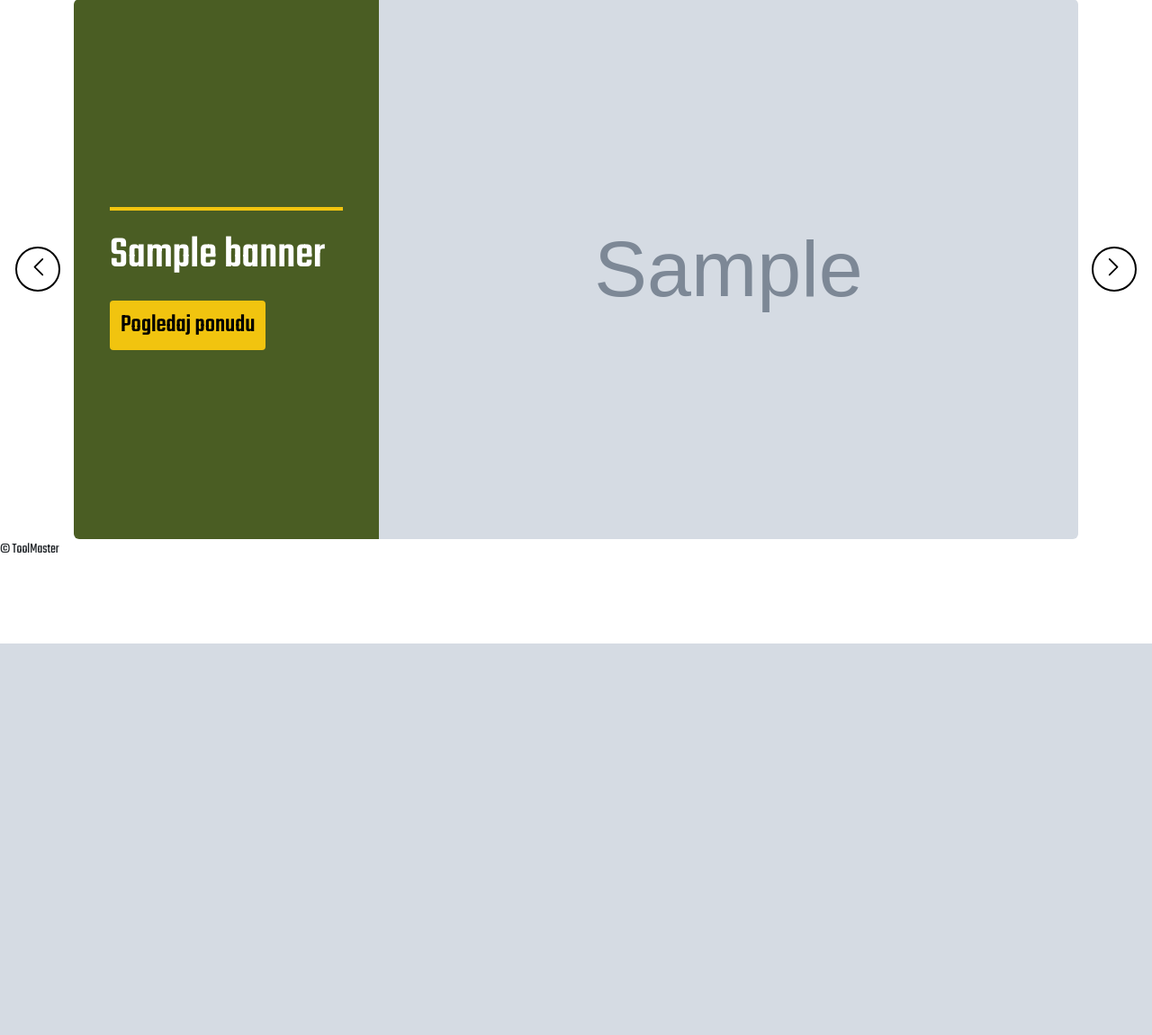
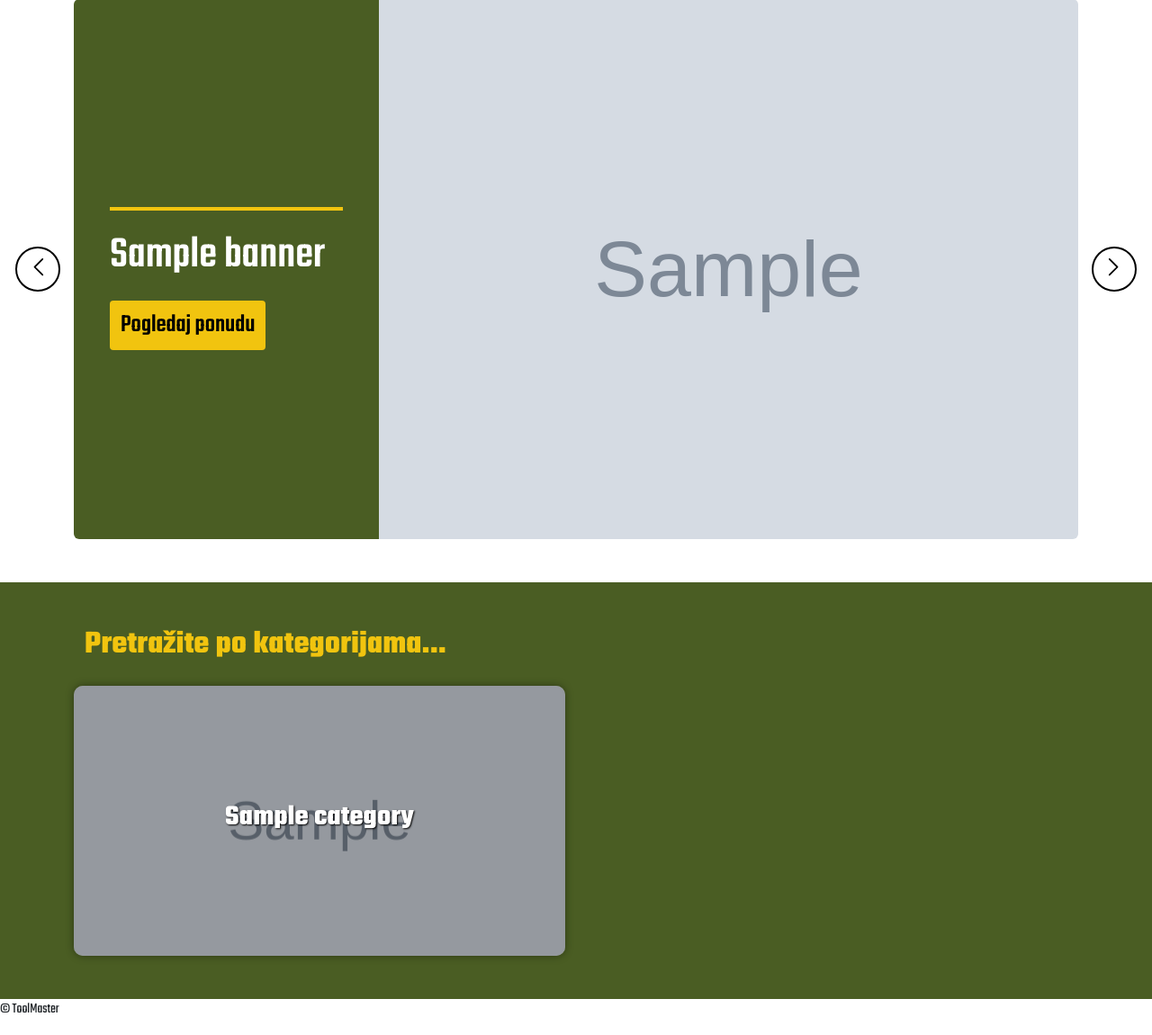
Before and after one commit to bilicfranjo/ToolMaster, a Django app: page / in a window 1280 px wide. Shown: the part 85-1235 px from the top of the page at 90% size. Before the commit the page ends 800 px from the top, so only its background shows below. Run offline with Django 5.2, Linux system fonts and the light colour scheme; tables that the repository leaves empty hold one stand-in row (values such as "Sample post"); grey boxes marked "Sample" are stand-in pictures.

Commit message:
Make first version of category

```diff
--- a/shop/models.py
+++ b/shop/models.py
@@ -3,6 +3,7 @@ from django.db import models
 class Category(models.Model):
     name = models.CharField(max_length=255)
     parent = models.ForeignKey('self', null=True, blank=True, on_delete=models.CASCADE, related_name='subcategories')
+    image = models.ImageField(upload_to='categories/', null=True, blank=True)
 
     def __str__(self):
         return self.name
--- a/shop/static/shop/css/styles.css
+++ b/shop/static/shop/css/styles.css
@@ -35,7 +35,7 @@ button {
     background-color: #4A5D23;
     color: white;
     padding: 15px 0;
-    position: sticky;
+    position: fixed;
     top: 0;
     z-index: 999;
     border-bottom: 8px solid #f1c40f;
@@ -199,3 +199,55 @@ button {
     background-color: #f1c40f;
     margin: 20px 0;
 }
+
+
+/* KATEGORIJE */
+
+/* Sekcija kategorija s pozadinom */
+.category-section {
+    background-color: #4A5D23;
+}
+
+/* Naslov sekcije lijevo */
+.section-title-left {
+    font-size: 36px;
+    font-weight: bold;
+    color: #f1c40f;
+    text-align: left;
+    padding-left: 12px;
+}
+
+/* Kartica kao slika s overlay slojem */
+.category-card-img {
+    background-size: cover;
+    background-position: center;
+    height: 300px;
+    border-radius: 10px;
+    position: relative;
+    overflow: hidden;
+    box-shadow: 0 0 10px rgba(0,0,0,0.4);
+    transition: transform 0.3s ease;
+}
+
+.category-card-img:hover {
+    transform: scale(1.02);
+}
+
+/* Sloj preko slike */
+.category-card-img .overlay {
+    background: rgba(0, 0, 0, 0.3);
+    position: absolute;
+    inset: 0;
+    display: flex;
+    justify-content: center;
+    align-items: center;
+}
+
+/* Tekst unutar kartice */
+.category-card-img h3 {
+    color: white;
+    font-size: 32px;
+    font-weight: bold;
+    text-align: center;
+    text-shadow: 1px 1px 2px black;
+}
--- a/shop/templates/shop/base.html
+++ b/shop/templates/shop/base.html
@@ -23,10 +23,6 @@
                 <a href="#">Kategorije</a>
                 <span class="divider">|</span>
                 <a href="#">DIY</a>
-                {% if user.is_authenticated %}
-                    <span class="divider">|</span>
-                    <a href="#">Favoriti</a>
-                {% endif %}
             </div>
 
             <div class="nav-center">
@@ -37,6 +33,8 @@
 
             <div class="nav-right">
                 {% if user.is_authenticated %}
+                    <a href="#">Favoriti</a>
+                    <span class="divider">|</span>
                     <a href="#">Košarica</a>
                     <span class="divider">|</span>
                     <a href="#">Profil</a>
--- a/shop/templates/shop/home.html
+++ b/shop/templates/shop/home.html
@@ -50,6 +50,22 @@
 
 
 <!-- Kategorije -->
+<section class="category-section mt-5 py-5">
+    <div class="container">
+        <h2 class="section-title-left mb-4">Pretražite po kategorijama...</h2>
+        <div class="row g-4">
+            {% for category in categories %}
+            <div class="col-md-6">
+                <div class="category-card-img" style="background-image: url('{% if category.image %}{{ category.image.url }}{% endif %}');">
+                    <div class="overlay">
+                        <h3>{{ category.name }}</h3>
+                    </div>
+                </div>
+            </div>
+            {% endfor %}
+        </div>
+    </div>
+</section>
 
 
 
--- a/shop/views.py
+++ b/shop/views.py
@@ -1,6 +1,7 @@
 from django.shortcuts import render
-from .models import Banner
+from .models import Banner, Category
 
 def home_view(request):
     banners = Banner.objects.all()
-    return render(request, 'shop/home.html', {'banners' : banners,})
+    categories = Category.objects.filter(image__isnull=False)[:4]
+    return render(request, 'shop/home.html', {'banners' : banners, 'categories': categories})
```
Also changed, not shown: shop/migrations/0003_category_image.py (added).
